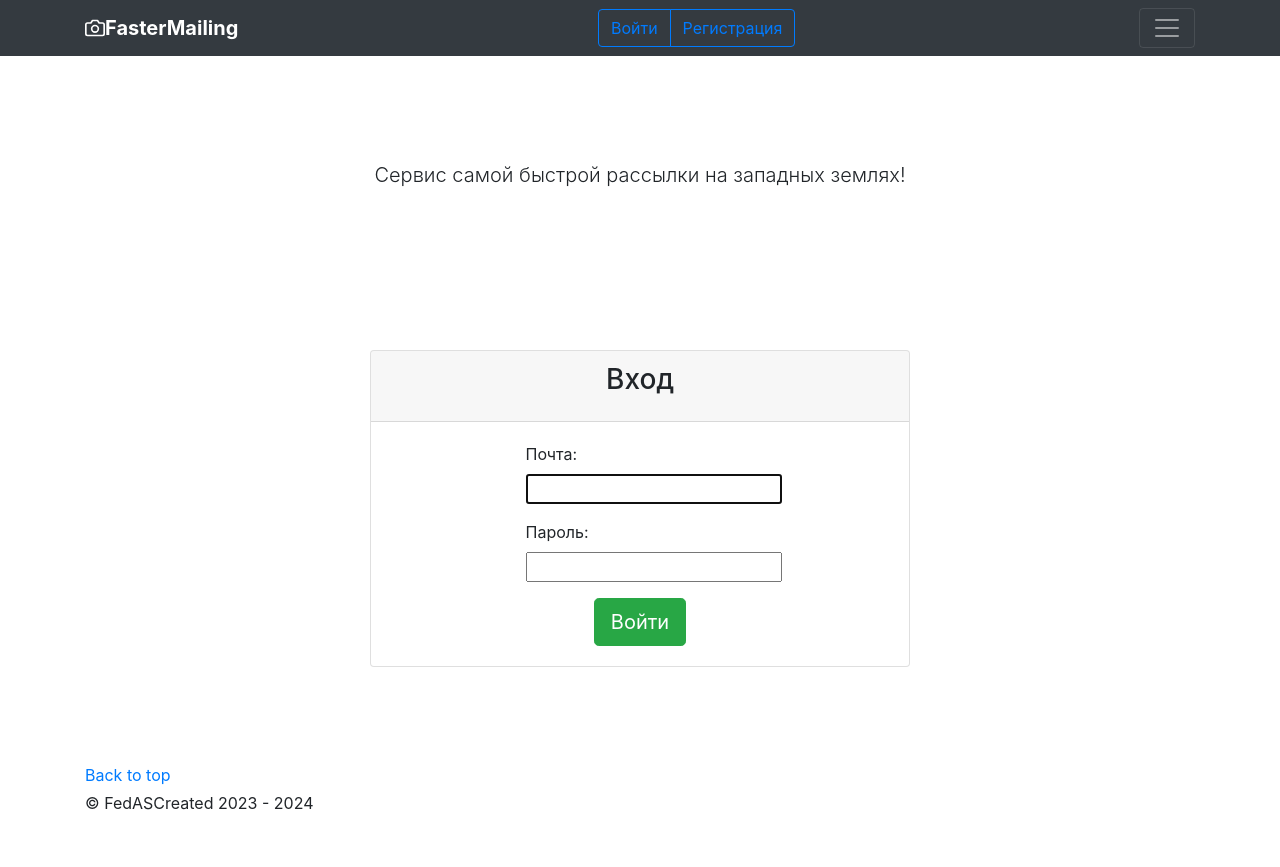
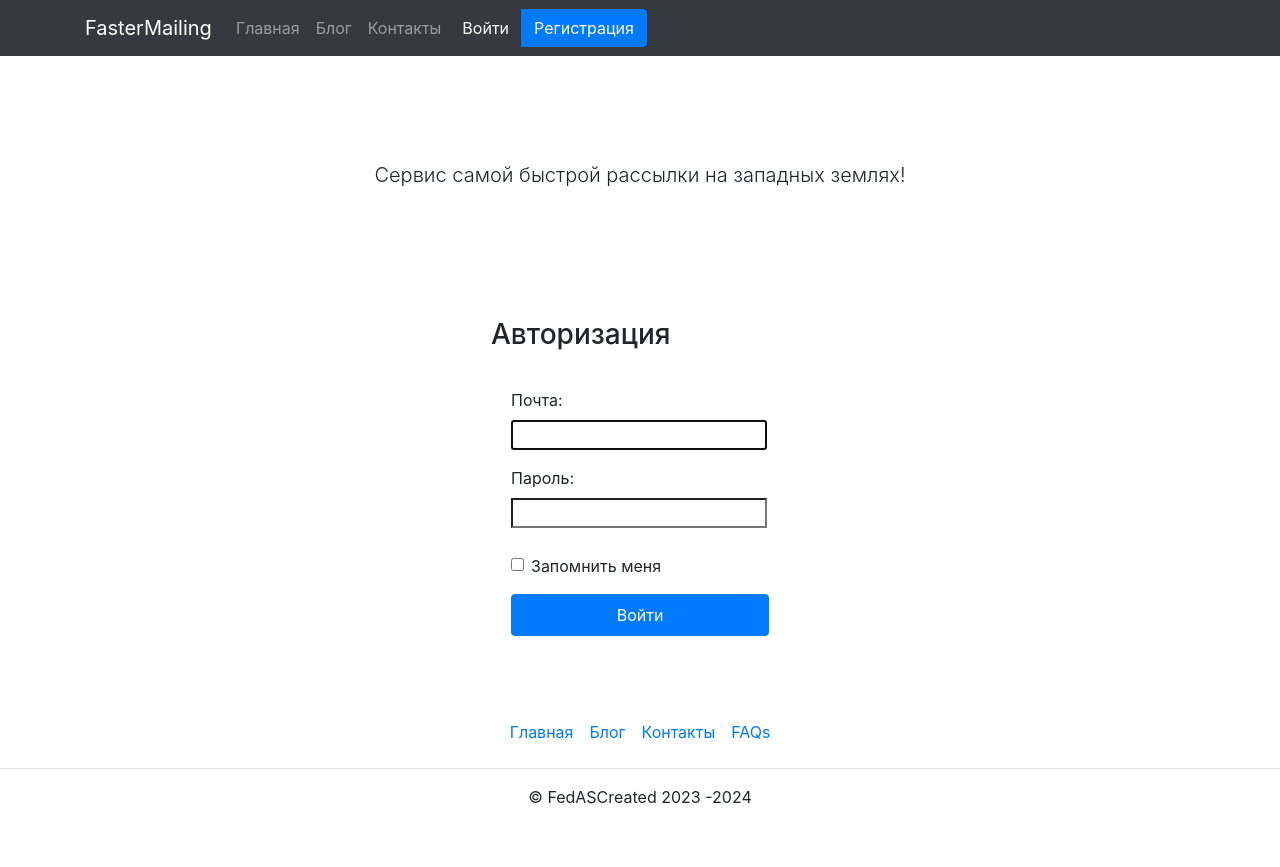
Before and after one commit to Anton31312/service_send_message, a Django app: page /users/ in a window 1280 px wide. After the commit the page ends 804 px from the top, so only its background shows below. Run offline with Django 5.2, Linux system fonts and the light colour scheme; some libraries are stand-ins or nearby versions.

Commit message:
fix interface

```diff
--- a/mailing/templates/mailing/base.html
+++ b/mailing/templates/mailing/base.html
@@ -2,7 +2,7 @@
 <!DOCTYPE html>
 <html lang="ru" data-bs-theme="auto">
   <head>
-    <script src="{% static 'js/color-modes.js'%}"></script>
+    <script src="{% static 'js/color-modes.js' %}"></script>
 
     <meta charset="utf-8" />
     <meta name="viewport" content="width=device-width, initial-scale=1" />
@@ -10,7 +10,8 @@
     <meta name="author" content="Fedyaev Anton" />
     <title>FasterMailing</title>
 
-    <link href="{% static 'css/bootstrap.min.css'%}" rel="stylesheet" />
+    <link href="{% static 'css/bootstrap.min.css' %}" rel="stylesheet" />
+    <link href="{% static 'css/sign-in.css' %}" rel="stylesheet" />
 
     <meta name="theme-color" content="#712cf9" />
   </head>
@@ -35,16 +36,25 @@
       </div>
     </main>
 
-    <footer class="text-body-secondary py-5">
-      <div class="container">
-        <p class="float-end mb-1">
-          <a href="#">Back to top</a>
-        </p>
-        <p class="mb-1">
-          &copy; FedASCreated 2023 - {% now 'Y' %}
-        </p>
-      </div>
+    <footer class="py-3 my-4">
+      <ul class="nav justify-content-center border-bottom pb-3 mb-3">
+        <li class="nav-item">
+          <a href="{% url 'mailing:index' %}" class="nav-link px-2 text-body-secondary">Главная</a>
+        </li>
+        <li class="nav-item">
+          <a href="{% url 'blog:article_list' %}" class="nav-link px-2 text-body-secondary">Блог</a>
+        </li>
+        <li class="nav-item">
+          <a href="{% url 'mailing:contacts' %}" class="nav-link px-2 text-body-secondary">Контакты</a>
+        </li>
+        <li class="nav-item">
+          <a href="#" class="nav-link px-2 text-body-secondary">FAQs</a>
+        </li>
+      </ul>
+      <p class="text-center text-body-secondary">
+        &copy; FedASCreated 2023 -{% now 'Y' %}
+      </p>
     </footer>
-    <script src="{% static 'js/bootstrap.bundle.min.js'%}"></script>
+    <script src="{% static 'js/bootstrap.bundle.min.js' %}"></script>
   </body>
 </html>
--- a/mailing/templates/mailing/includes/inc_main_menu.html
+++ b/mailing/templates/mailing/includes/inc_main_menu.html
@@ -1,62 +1,36 @@
-<svg xmlns="http://www.w3.org/2000/svg" class="d-none">
-  <symbol id="check2" viewBox="0 0 16 16">
-    <path d="M13.854 3.646a.5.5 0 0 1 0 .708l-7 7a.5.5 0 0 1-.708 0l-3.5-3.5a.5.5 0 1 1 .708-.708L6.5 10.293l6.646-6.647a.5.5 0 0 1 .708 0z" />
-  </symbol>
-  <symbol id="circle-half" viewBox="0 0 16 16">
-    <path d="M8 15A7 7 0 1 0 8 1v14zm0 1A8 8 0 1 1 8 0a8 8 0 0 1 0 16z" />
-  </symbol>
-  <symbol id="moon-stars-fill" viewBox="0 0 16 16">
-    <path d="M6 .278a.768.768 0 0 1 .08.858 7.208 7.208 0 0 0-.878 3.46c0 4.021 3.278 7.277 7.318 7.277.527 0 1.04-.055 1.533-.16a.787.787 0 0 1 .81.316.733.733 0 0 1-.031.893A8.349 8.349 0 0 1 8.344 16C3.734 16 0 12.286 0 7.71 0 4.266 2.114 1.312 5.124.06A.752.752 0 0 1 6 .278z" />
-    <path d="M10.794 3.148a.217.217 0 0 1 .412 0l.387 1.162c.173.518.579.924 1.097 1.097l1.162.387a.217.217 0 0 1 0 .412l-1.162.387a1.734 1.734 0 0 0-1.097 1.097l-.387 1.162a.217.217 0 0 1-.412 0l-.387-1.162A1.734 1.734 0 0 0 9.31 6.593l-1.162-.387a.217.217 0 0 1 0-.412l1.162-.387a1.734 1.734 0 0 0 1.097-1.097l.387-1.162zM13.863.099a.145.145 0 0 1 .274 0l.258.774c.115.346.386.617.732.732l.774.258a.145.145 0 0 1 0 .274l-.774.258a1.156 1.156 0 0 0-.732.732l-.258.774a.145.145 0 0 1-.274 0l-.258-.774a1.156 1.156 0 0 0-.732-.732l-.774-.258a.145.145 0 0 1 0-.274l.774-.258c.346-.115.617-.386.732-.732L13.863.1z" />
-  </symbol>
-  <symbol id="sun-fill" viewBox="0 0 16 16">
-    <path d="M8 12a4 4 0 1 0 0-8 4 4 0 0 0 0 8zM8 0a.5.5 0 0 1 .5.5v2a.5.5 0 0 1-1 0v-2A.5.5 0 0 1 8 0zm0 13a.5.5 0 0 1 .5.5v2a.5.5 0 0 1-1 0v-2A.5.5 0 0 1 8 13zm8-5a.5.5 0 0 1-.5.5h-2a.5.5 0 0 1 0-1h2a.5.5 0 0 1 .5.5zM3 8a.5.5 0 0 1-.5.5h-2a.5.5 0 0 1 0-1h2A.5.5 0 0 1 3 8zm10.657-5.657a.5.5 0 0 1 0 .707l-1.414 1.415a.5.5 0 1 1-.707-.708l1.414-1.414a.5.5 0 0 1 .707 0zm-9.193 9.193a.5.5 0 0 1 0 .707L3.05 13.657a.5.5 0 0 1-.707-.707l1.414-1.414a.5.5 0 0 1 .707 0zm9.193 2.121a.5.5 0 0 1-.707 0l-1.414-1.414a.5.5 0 0 1 .707-.707l1.414 1.414a.5.5 0 0 1 0 .707zM4.464 4.465a.5.5 0 0 1-.707 0L2.343 3.05a.5.5 0 1 1 .707-.707l1.414 1.414a.5.5 0 0 1 0 .708z" />
-  </symbol>
-</svg>
+<nav class="navbar navbar-expand-lg navbar-dark bg-dark" aria-label="Eighth navbar example">
+  <div class="container">
+    <a class="navbar-brand" href="{% url 'mailing:index' %}">FasterMailing</a>
+    <button class="navbar-toggler" type="button" data-bs-toggle="collapse" data-bs-target="#navbarsExample07" aria-controls="navbarsExample07" aria-expanded="false" aria-label="Toggle navigation"><span class="navbar-toggler-icon"></span></button>
 
-<header data-bs-theme="dark">
-  <div class="collapse text-bg-dark" id="navbarHeader">
-    <div class="container">
-      <div class="row">
-        <div class="col-sm-8 col-md-7 py-4">
-          <h4>О нас</h4>
-          <p class="text-body-secondary">Данное приложение создано для автоматизации различного рода рассылок для Ваших клиентов!</p>
-        </div>
-        <div class="col-sm-4 offset-md-1 py-4">
-          <h4>Меню</h4>
-          <ul class="list-unstyled">
+    <div class="collapse navbar-collapse" id="navbarsExample07">
+      <ul class="navbar-nav me-auto mb-2 mb-lg-0">
+        <li class="nav-item">
+          <a class="nav-link" aria-current="page" href="{% url 'mailing:index' %}">Главная</a>
+        </li>
+        <li class="nav-item">
+          <a href="{% url 'blog:article_list' %}" class="nav-link">Блог</a>
+        </li>
+        <li class="nav-item">
+          <a href="{% url 'mailing:contacts' %}" class="nav-link">Контакты</a>
+        </li>
         {% if user.is_authenticated %}
+          <li class="nav-item dropdown">
+            <a class="nav-link dropdown-toggle" href="#" data-bs-toggle="dropdown" aria-expanded="false">Возможности</a>
+            <ul class="dropdown-menu">
               <li>
-                <a href="{% url '#' %}" class="nav-link">Блог</a>
+                <a href="{% url 'mailing:client' %}" class="dropdown-item">Клиенты</a>
               </li>
               <li>
-                <a href="{% url 'mailing:client' %}" class="nav-link">Клиенты</a>
+                <a href="{% url 'mailing:mail' %}" class="dropdown-item">Сообщения для рассылки</a>
               </li>
               <li>
-                <a href="{% url 'mailing:mail' %}" class="nav-link">Сообщения для рассылки</a>
+                <a href="{% url 'mailing:mailing_config' %}" class="dropdown-item">Рассылки</a>
               </li>
-              <li>
-                <a href="{% url 'mailing:mailing_config' %}" class="nav-link">Рассылки</a>
-              </li>
-              <li>
-                <a href="{% url 'mailing:contacts' %}" class="nav-link">Наши контакты</a>
+            </ul>
           </li>
         {% endif %}
       </ul>
-        </div>
-      </div>
-    </div>
-  </div>
-  <div class="navbar navbar-dark bg-dark shadow-sm">
-    <div class="container">
-      <a href="{% url 'mailing:index' %}" class="navbar-brand d-flex align-items-center">
-        <svg xmlns="http://www.w3.org/2000/svg" width="20" height="20" fill="none" stroke="currentColor" stroke-linecap="round" stroke-linejoin="round" stroke-width="2" aria-hidden="true" class="me-2" viewBox="0 0 24 24">
-          <path d="M23 19a2 2 0 0 1-2 2H3a2 2 0 0 1-2-2V8a2 2 0 0 1 2-2h4l2-3h6l2 3h4a2 2 0 0 1 2 2z" />
-          <circle cx="12" cy="13" r="4" />
-        </svg>
-        <strong>FasterMailing</strong>
-      </a>
-      <div class="left d-flex justify-content-between align-items-center">
       <div class="btn-group">
         {% if perms.users.set_is_active %}
           <a class="btn btn-outline-primary" href="{% url 'users:list_view' %}">Пользователи</a>
@@ -65,12 +39,10 @@
           <a class="btn btn-outline-primary" href="{% url 'users:profile' %}">Профиль пользователя</a>
           <a class="btn btn-outline-primary" href="{% url 'users:logout' %}">Выйти</a>
         {% else %}
-            <a class="btn btn-outline-primary" href="{% url 'users:login' %}">Войти</a>
-            <a class="btn btn-outline-primary" href="{% url 'users:register' %}">Регистрация</a>
+          <a class="btn btn-dark" href="{% url 'users:login' %}">Войти</a>
+          <a class="btn btn-primary" href="{% url 'users:register' %}">Регистрация</a>
         {% endif %}
       </div>
     </div>
-      <button class="navbar-toggler" type="button" data-bs-toggle="collapse" data-bs-target="#navbarHeader" aria-controls="navbarHeader" aria-expanded="false" aria-label="Toggle navigation"><span class="navbar-toggler-icon"></span></button>
   </div>
-  </div>
-</header>
+</nav>
--- a/mailing/views.py
+++ b/mailing/views.py
@@ -22,7 +22,7 @@ class IndexView(TemplateView):
         context_data['mail_count'] = get_cache_for_mailings()
         context_data['active_mail_count'] = len(models.MailingConfig.objects.filter(is_active=True))
         context_data['client_count'] = len(models.Client.objects.all())
-        context_data['object_list'] = random.choices(list(Article.objects.all()), k=3)
+        # context_data['object_list'] = random.choices(list(Article.objects.all()), k=3)
 
         return context_data
 
--- /dev/null
+++ b/static/css/sign-in.css
@@ -0,0 +1,26 @@
+html,
+body {
+  height: 100%;
+}
+
+.form-signin {
+  max-width: 330px;
+  padding: 1rem;
+}
+
+.form-signin .form-floating:focus-within {
+  z-index: 2;
+}
+
+.form-signin input[type="email"] {
+  margin-bottom: -1px;
+  border-bottom-right-radius: 0;
+  border-bottom-left-radius: 0;
+}
+
+
+.form-signin input[type="password"] {
+  margin-bottom: 10px;
+  border-top-left-radius: 0;
+  border-top-right-radius: 0;
+}
--- a/users/forms.py
+++ b/users/forms.py
@@ -2,7 +2,6 @@ from django import forms
 from django.contrib.auth.forms import UserCreationForm, UserChangeForm
 
 from users.models import User
-
 
 class StyleFormMixin:
     def __init__(self, *args, **kwargs):
@@ -16,7 +15,6 @@ class UserRegisterForm(StyleFormMixin, UserCreationForm):
         model = User
         fields = ('email', 'password1', 'password2')
 
-
 class UserProfileForm(StyleFormMixin, UserChangeForm):
     class Meta:
         model = User
--- a/users/templates/users/login.html
+++ b/users/templates/users/login.html
@@ -1,20 +1,16 @@
 {% extends 'mailing/base.html' %}
 {% block content %}
-  <div class="col-12">
-    <form class="row py-lg-5" method="post" enctype="multipart/form-data">
-      <div class="col-lg-6 col-md-8 mx-auto">
-        <div class="card">
-          <div class="card-header text-center">
-            <h3 class="card-title">Вход</h3>
-          </div>
-          <div class="card-body col-lg-6 col-md-8 mx-auto">
-            {% csrf_token %}
-            {{ form.as_p }}
-            <div class="d-flex justify-content-center">
-              <button type="submit" class="btn btn-success btn-lg">Войти</button>
-            </div>
-          </div>
+  <div class="form-signin w-100 m-auto">
+    <form class="form-floating" method="post" enctype="multipart/form-data">
+      <h3 class="h3 mb-3 fw-normal">Авторизация</h3>
+      <div class="card-body">
+        {% csrf_token %}
+        {{ form.as_p }}
+        <div class="form-check text-start my-3">
+          <input class="form-check-input" type="checkbox" value="remember-me" id="flexCheckDefault" />
+          <label class="form-check-label" for="flexCheckDefault">Запомнить меня</label>
         </div>
+        <button class="btn btn-primary w-100 py-2" type="submit">Войти</button>
       </div>
     </form>
   </div>
--- a/users/views.py
+++ b/users/views.py
@@ -5,7 +5,7 @@ from django.contrib.auth.decorators import login_required, permission_required
 from django.core.mail import send_mail
 from django.shortcuts import redirect, render, get_object_or_404
 from django.urls import reverse_lazy, reverse
-from django.views.generic import CreateView, UpdateView
+from django.views.generic import CreateView, UpdateView, TemplateView
 
 from users.forms import UserRegisterForm, UserProfileForm
 from users.models import User
```
Also changed, not shown: users/templates/users/register.html (+7 -15 lines). Lines whose indentation alone changed are shown as unchanged.
